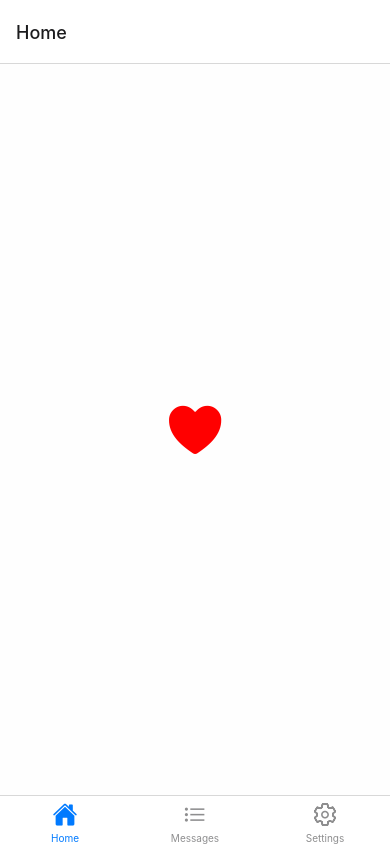
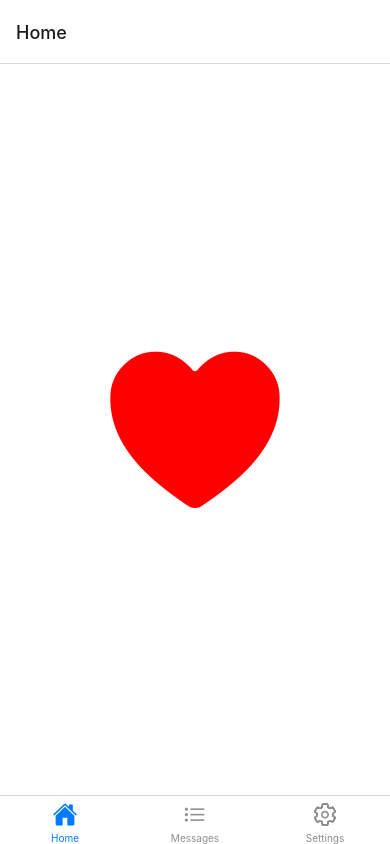
Before and after one commit to byron-kim/Fluttr, a React Native app: screen /Home in a window 390 px wide. Built offline with nearby package versions, Linux system fonts and the light colour scheme.

Commit message:
animated heart

```diff
--- a/navigation/MainContainer.js
+++ b/navigation/MainContainer.js
@@ -27,14 +27,11 @@ function MainContainer() {
 
             if (rn === homeName) {
               iconName = focused ? 'home' : 'home-outline';
-
             } else if (rn === messagesName) {
               iconName = focused ? 'list' : 'list-outline';
-
             } else if (rn === settingsName) {
               iconName = focused ? 'settings' : 'settings-outline';
             }
-
             // You can return any component that you like here!
             return <Ionicons name={iconName} size={size} color={color} />;
           },
--- a/navigation/screens/HomeScreen.js
+++ b/navigation/screens/HomeScreen.js
@@ -2,17 +2,23 @@ import React, { useRef, useEffect } from 'react';
 import { StyleSheet, Text, View, Animated } from 'react-native';
 import { Ionicons } from '@expo/vector-icons';
 
+
 export default function HomeScreen({ navigation }) {
+
+  let [flag, setflag] = React.useState(true);
+  let toggleAnimate = () => setflag(previousState => !previousState);
+  let heartColor = flag ? "red" : "grey"
+
   const anim = useRef(new Animated.Value(1));
 
-  useEffect(() => {
+  const loop = useRef(
     // makes the sequence loop
     Animated.loop(
       // runs given animations in a sequence
       Animated.sequence([
         // increase size
         Animated.timing(anim.current, {
-          toValue: 2,
+          toValue: 1.5,
           duration: 200,
           useNativeDriver: true,
         }),
@@ -23,18 +29,28 @@ export default function HomeScreen({ navigation }) {
           useNativeDriver: true,
         }),
       ])
-    ).start();
-  }, []);
+    )
+  ).current
+
+  useEffect( () => {
+    if (flag) {
+      loop.start();
+     } else {
+      loop.stop();
+      loop.reset();
+      anim.current.setValue(1);
+    }
+  }, [flag]);
 
   return (
     <View style={styles.container}>
       <Animated.View style={{ transform: [{ scale: anim.current }] }}>
-        <Ionicons name="md-heart" size={40} color="red" />
+        <Ionicons onPress={ () => toggleAnimate() }
+          name="md-heart" size={160} color={heartColor} />
       </Animated.View>
     </View>
   );
 }
-
 
 const styles = StyleSheet.create({
   container: {
```
Also changed, not shown: App.js (+0 -83 lines).
